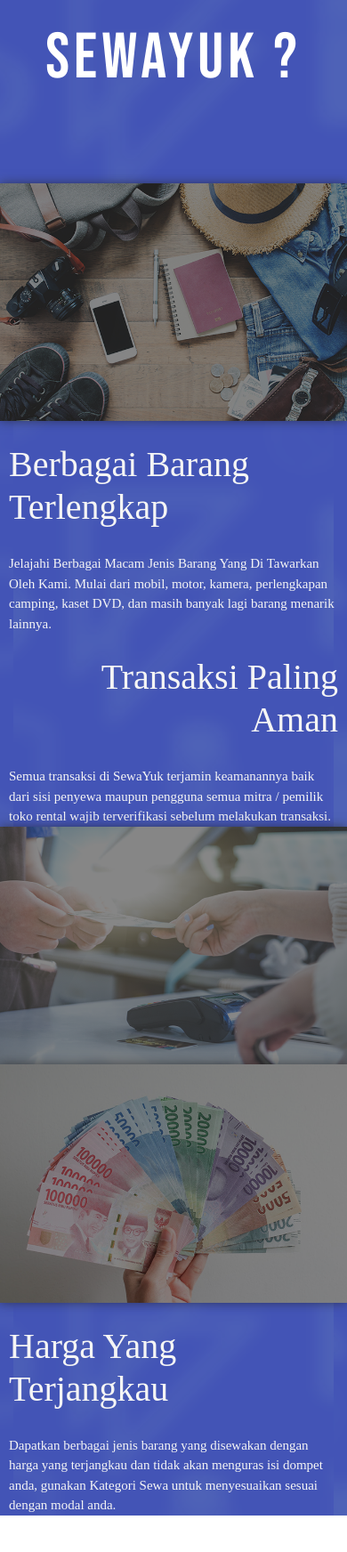
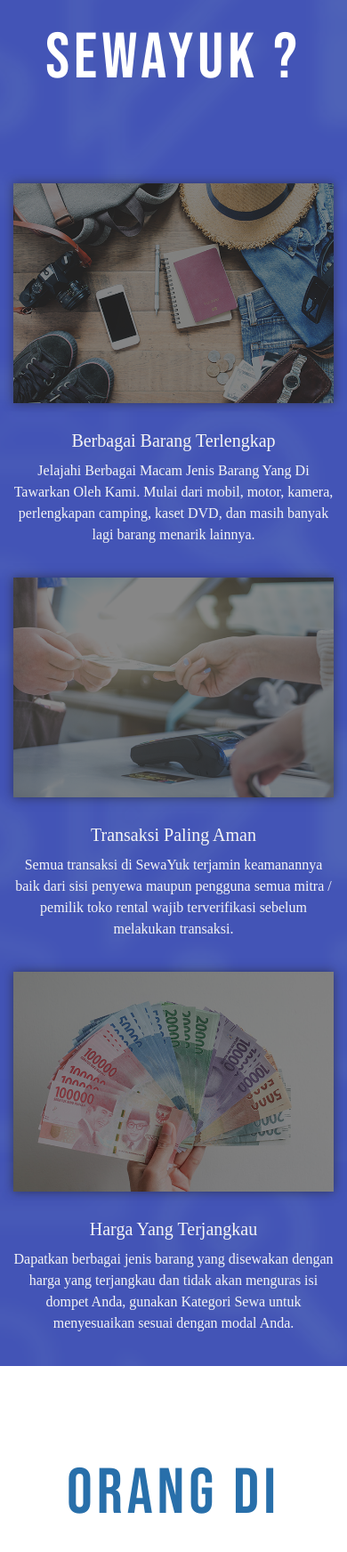
Before and after one commit to mrrezkii/CodeIgneter-SewaYuk, a CodeIgniter app: the page made by application/views/v_home.php in a window 390 px wide. Shown: the part 3686-5430 px from the top of the page at 89% size. Run offline with CodeIgniter, Linux system fonts and the light colour scheme; data that the repository does not hold is empty; some web fonts are replaced.

Commit message:
Membuat responsive section mengapa

```diff
--- a/application/views/v_home.php
+++ b/application/views/v_home.php
@@ -272,7 +272,7 @@
 		</div>
 	</div>
 </section>
-<section id="mengapa" class="mengapa-bg-parallax" style="padding-top: 70px; margin-top: 90px;">
+<section id="mengapa" class="mengapa-bg-parallax hidden-sm" style="padding-top: 70px; margin-top: 90px;">
 	<div class="container-fluid">
 		<div class="row">
 			<div class="col-lg-12 col-md-12 col-sm-12" >
@@ -305,11 +305,59 @@
 					<div class="col-lg-6 col-md-6 col-sm-6 grid-mengapa">
 						<div class="teks-mengapa">
 							<h1 class="judul-mengapa color-white2 text-left font-opensans-bold">Harga Yang Terjangkau</h1>
-							<p class="desk-mengapa color-white2 text-left font-opensans-light">Dapatkan berbagai jenis barang yang disewakan dengan harga yang terjangkau dan tidak akan menguras isi dompet anda, gunakan Kategori Sewa untuk menyesuaikan sesuai dengan modal anda.</p>
+							<p class="desk-mengapa color-white2 text-left font-opensans-light">Dapatkan berbagai jenis barang yang disewakan dengan harga yang terjangkau dan tidak akan menguras isi dompet Anda, gunakan Kategori Sewa untuk menyesuaikan sesuai dengan modal Anda.</p>
 						</div>
 					</div>
 				</div>
 			</div>
+			</div>
+		</div>
+	</div>
+</section>
+<section id="mengapa" class="mengapa-bg-parallax hidden-md" style="padding-top: 70px; margin-top: 90px;">
+	<div class="container-fluid">
+		<div class="row">
+			<div class="col-lg-12 col-md-12 col-sm-12" >
+				<p class="p-judul text-center font-bebas-neue color-white" style="font-size:50px ; padding-bottom: 70px;">Mengapa Harus Memilih SewaYuk ?</p>
+			</div>
+			<div class="col-md-4 col-sm-4">
+				<div class="row">
+					<div class="col-md-12 col-sm-12">
+						<img class="img-fluid" src="<?=base_url()?>assets/global/image/mengapa/barang.png" alt="Barang">
+					</div>
+					<div class="col-md-12 col-sm-12">
+						<div class="teks-mengapa-sm">
+							<h5 class="judul-mengapa-sm color-white2 text-center font-opensans-bold">Berbagai Barang Terlengkap</h5>
+							<p class="desk-mengapa-sm color-white2 text-center font-opensans-light">Jelajahi Berbagai Macam Jenis Barang Yang Di Tawarkan Oleh Kami. Mulai dari mobil, motor, kamera, perlengkapan camping, kaset DVD, dan masih banyak lagi barang menarik lainnya.</p>
+						</div>
+					</div>
+				</div>
+			</div>
+			<div class="col-md-4 col-sm-4">
+				<div class="row">
+					<div class="col-md-12 col-sm-12">
+						<img class="img-fluid" src="<?=base_url()?>assets/global/image/mengapa/transaksi.png" alt="Transaksi">
+					</div>
+					<div class="col-md-12 col-sm-12">
+						<div class="teks-mengapa-sm">
+							<h5 class="judul-mengapa-sm color-white2 text-center font-opensans-bold">Transaksi Paling Aman</h5>
+							<p class="desk-mengapa-sm color-white2 text-center font-opensans-light">Semua transaksi di SewaYuk terjamin keamanannya baik dari sisi penyewa maupun pengguna semua mitra / pemilik toko rental wajib terverifikasi sebelum melakukan transaksi.</p>
+						</div>
+					</div>
+				</div>
+			</div>
+			<div class="col-md-4 col-sm-4">
+				<div class="row">
+					<div class="col-md-12 col-sm-12">
+						<img class="img-fluid" src="<?=base_url()?>assets/global/image/mengapa/murah.png" alt="Murah">
+					</div>
+					<div class="col-md-12 col-sm-12">
+						<div class="teks-mengapa-sm">
+							<h5 class="judul-mengapa-sm color-white2 text-center font-opensans-bold">Harga Yang Terjangkau</h5>
+							<p class="desk-mengapa-sm color-white2 text-center font-opensans-light">Dapatkan berbagai jenis barang yang disewakan dengan harga yang terjangkau dan tidak akan menguras isi dompet Anda, gunakan Kategori Sewa untuk menyesuaikan sesuai dengan modal Anda.</p>
+						</div>
+					</div>
+				</div>
 			</div>
 		</div>
 	</div>
--- a/assets/global/css/custom/mediaquery_home.css
+++ b/assets/global/css/custom/mediaquery_home.css
@@ -54,14 +54,6 @@
 		width: 420px;
 	}
 
-	/* Section Mengapa-SM */
-
-	.teks-mengapa{
-		margin-left: 10px;
-		margin-right: 10px;;
-		margin-top: 25px;
-	}
-
 }
 
 @media screen and (max-width: 992px){
@@ -116,6 +108,24 @@
 	  animation: bounce 2s infinite;
 	}
 
+	/* Section Mengapa-SM */
+
+	.grid-mengapa{
+		padding-left: 15px;
+		padding-right: 15px;
+	}
+	.teks-mengapa-sm{
+		margin-top: 30px;
+		margin-left: auto;
+		margin-right: auto;
+	}
+	.judul-mengapa-sm{
+		margin-bottom: 10px;
+	}
+	.desk-mengapa-sm{
+		padding-bottom: 20px;
+	}
+
 	@keyframes bounce {
 	  0%, 20%, 50%, 80%, 100% {
 		transform: translateY(0);
@@ -127,6 +137,7 @@
 		transform: translateY(-15px);
 	  }
 	}
+
 }
 
 @media screen and (min-width: 1300px){
```
